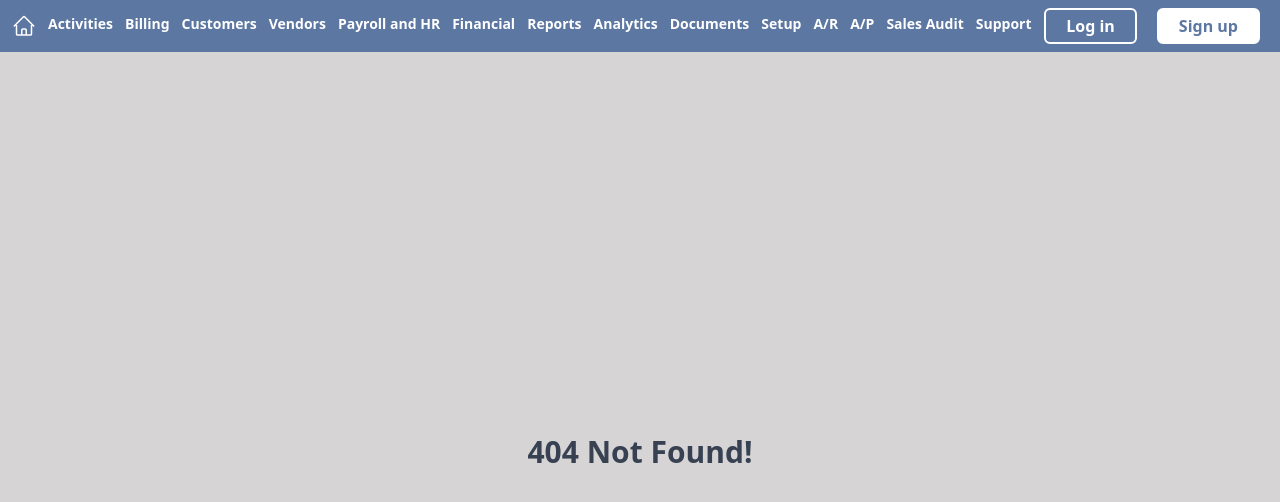
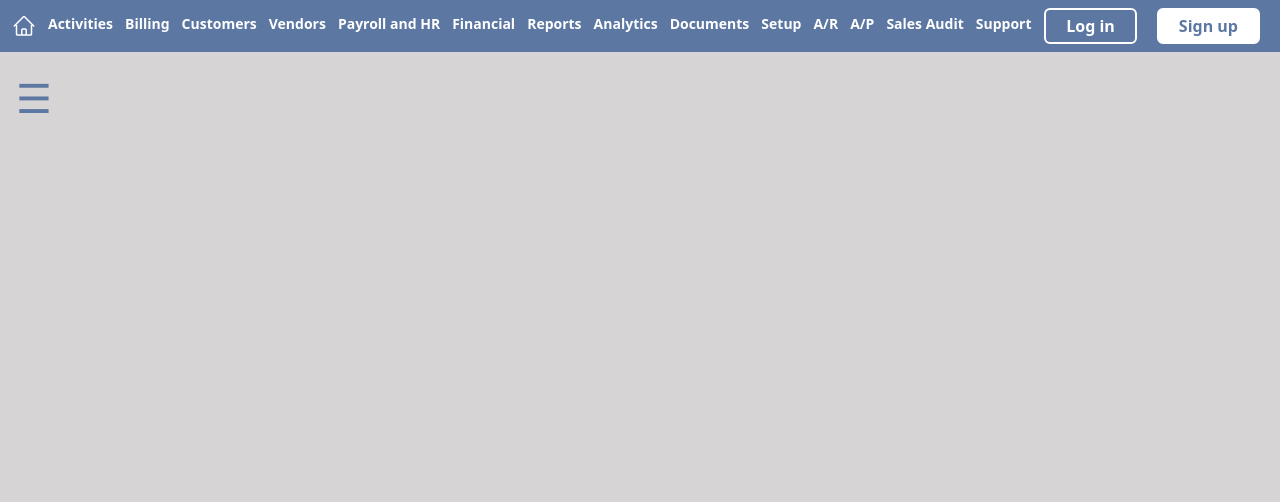
Before and after one commit to ezdev21/project-management, a React (Vite) app in the folder client/: page /dashboard in a window 1280 px wide. Before the commit this address had no page. Shown: the top 502 px of the page. Built offline with nearby package versions, Linux system fonts and the light colour scheme.

Commit message:
dashboard page

```diff
--- a/client/src/App.tsx
+++ b/client/src/App.tsx
@@ -1,4 +1,5 @@
 import './index.css'
+import './assets/css/sidebar.css'
 import { NavLink, Outlet } from 'react-router-dom'
 
 function App() {
--- /dev/null
+++ b/client/src/assets/css/sidebar.css
@@ -0,0 +1,42 @@
+.sidenav {
+    height: 100%;
+    width: 0;
+    position: fixed;
+    z-index: 1;
+    top: 0;
+    left: 0;
+    overflow-x: hidden;
+    transition: 0.5s;
+    padding-top: 10px;
+    background-color: white;
+  }
+
+  .sidenav a {
+    padding: 8px 8px 8px 32px;
+    text-decoration: none;
+    font-size: 20px;
+    display: block;
+    transition: 0.3s;
+  }
+
+  #main {
+    transition: margin-left .5s;
+    padding: 16px;
+  }
+
+  .menu-span{
+    font-size:40px;
+    cursor:pointer;
+    color: #5c77a2;
+  }
+  .opened-nav{
+    width: 250px;
+  }
+
+  .opened-menu-span{
+    margin-left: 250px;;
+  }
+  @media screen and (max-height: 450px) {
+    .sidenav {padding-top: 15px;}
+    .sidenav a {font-size: 18px;}
+  }
--- a/client/src/index.css
+++ b/client/src/index.css
@@ -6,3 +6,11 @@ body {
     color: #444;
     background: #d6d4d4;
 }
+
+input:focus{
+    border: 2px #5c77a2 solid !important;
+    box-sizing: border-box;
+}
+li:hover{
+    background: #d6d4d4;
+}
--- a/client/src/main.tsx
+++ b/client/src/main.tsx
@@ -15,10 +15,12 @@ import Login from './pages/auth/Login';
 import Signup from './pages/auth/Signup';
 import ForgotPassword from './pages/auth/ForgotPassword';
 import ResetPassword from './pages/auth/ResetPassword';
+import Dashboard from './pages/Dashboard';
 
 const router = createBrowserRouter(
   createRoutesFromElements(
     <Route path="/" element={<App/>}>
+      <Route path="/dashboard" element={<Dashboard/>} />
       <Route path="/auth/login" element={<Login/>} />
       <Route path="/auth/signup" element={<Signup/>} />
       <Route path="/auth/forgot-password" element={<ForgotPassword/>}/>
--- /dev/null
+++ b/client/src/pages/Dashboard.tsx
@@ -0,0 +1,37 @@
+import { useState } from "react"
+import { NavLink } from "react-router-dom"
+
+const Dashboard = () =>{
+  const [opened,setOpened] = useState(false)
+  const toggleNav = ()=>{
+    setOpened(!opened)
+  }
+  return (
+    <div>
+      <div id="mySidenav" className={`sidenav + ${opened? 'opened-nav' : ''}`}>
+        <ul>
+        <li><NavLink to="/">Activities</NavLink></li>
+        <li><NavLink to="/">Billing</NavLink></li>
+        <li><NavLink to="/">Customers</NavLink></li>
+        <li><NavLink to="/">Vendors</NavLink></li>
+        <li><NavLink to="/">Payroll and HR</NavLink></li>
+        <li><NavLink to="/">Financial</NavLink></li>
+        <li><NavLink to="/">Reports</NavLink></li>
+        <li><NavLink to="/">Analytics</NavLink></li>
+        <li><NavLink to="/">Documents</NavLink></li>
+        <li><NavLink to="/">Setup</NavLink></li>
+        <li><NavLink to="/">A/R</NavLink></li>
+        <li><NavLink to="/">A/P</NavLink></li>
+        <li><NavLink to="/">Sales Audit</NavLink></li>
+        <li><NavLink to="/">Support</NavLink></li>
+        </ul>
+      </div>
+      <div id="main">
+        <nav className="flex justify-between">
+           <span className={`menu-span + ${opened? 'opened-menu-span' : ''}`} onClick={toggleNav}>&#9776;</span>
+        </nav>
+      </div>
+    </div>
+  )
+}
+export default Dashboard
--- a/client/src/pages/auth/Login.tsx
+++ b/client/src/pages/auth/Login.tsx
@@ -1,20 +1,25 @@
 import { FormEvent, useState } from "react";
-import axios from 'axios'
+import axios from '../../libs/axios'
 import { Input } from "antd";
 import { LockFilled, LockOutlined, UserOutlined } from '@ant-design/icons';
 import Password from "antd/es/input/Password";
+import { useNavigate } from "react-router-dom";
 
 const Login = () => {
+  const navigate = useNavigate();
     const [email,setEmail]= useState('')
     const [password,setPassword] = useState('')
     const submit = (e:FormEvent)=>{
       e.preventDefault()
       axios.post('/auth/login')
            .then(res=>{
-
+            if(res.status==200){
+              localStorage.setItem('token',res.data.token)
+              navigate("/dashboard")
+            }
            })
            .catch(err=>{
-
+            console.log(err)
            })
     }
     return (
```
Also changed, not shown: client/src/pages/auth/Signup.tsx (line endings or trailing spaces).
